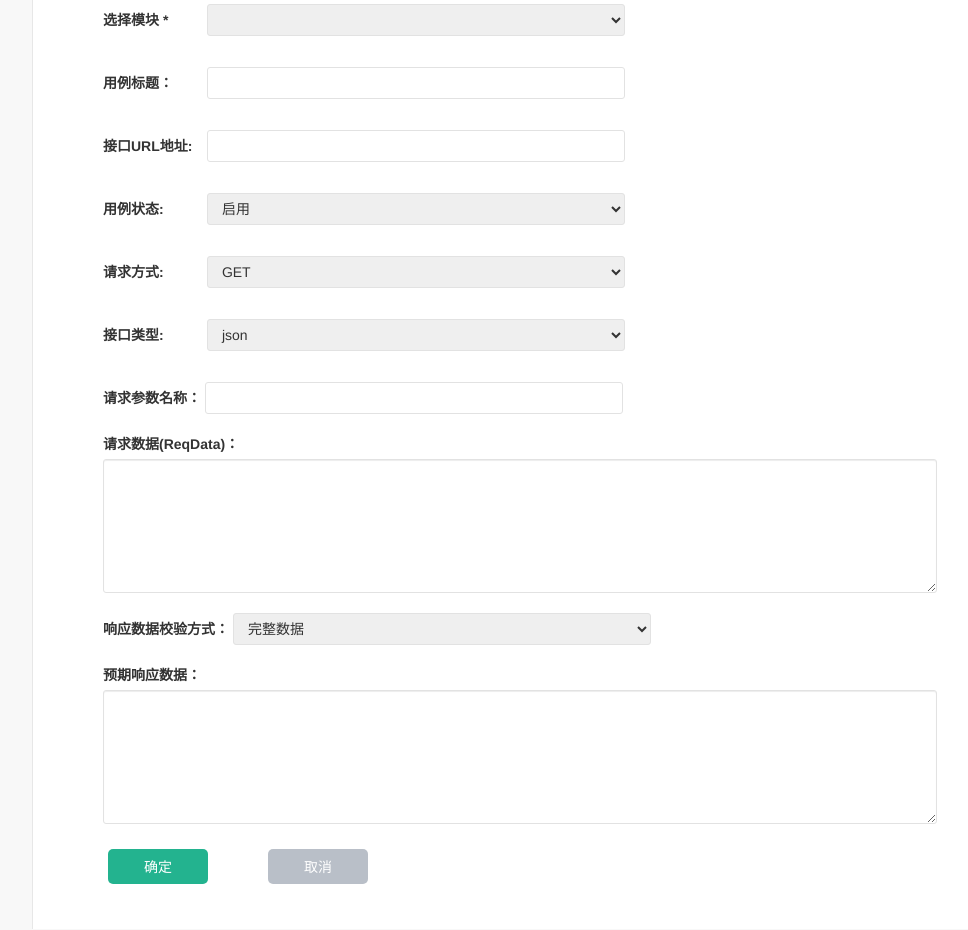
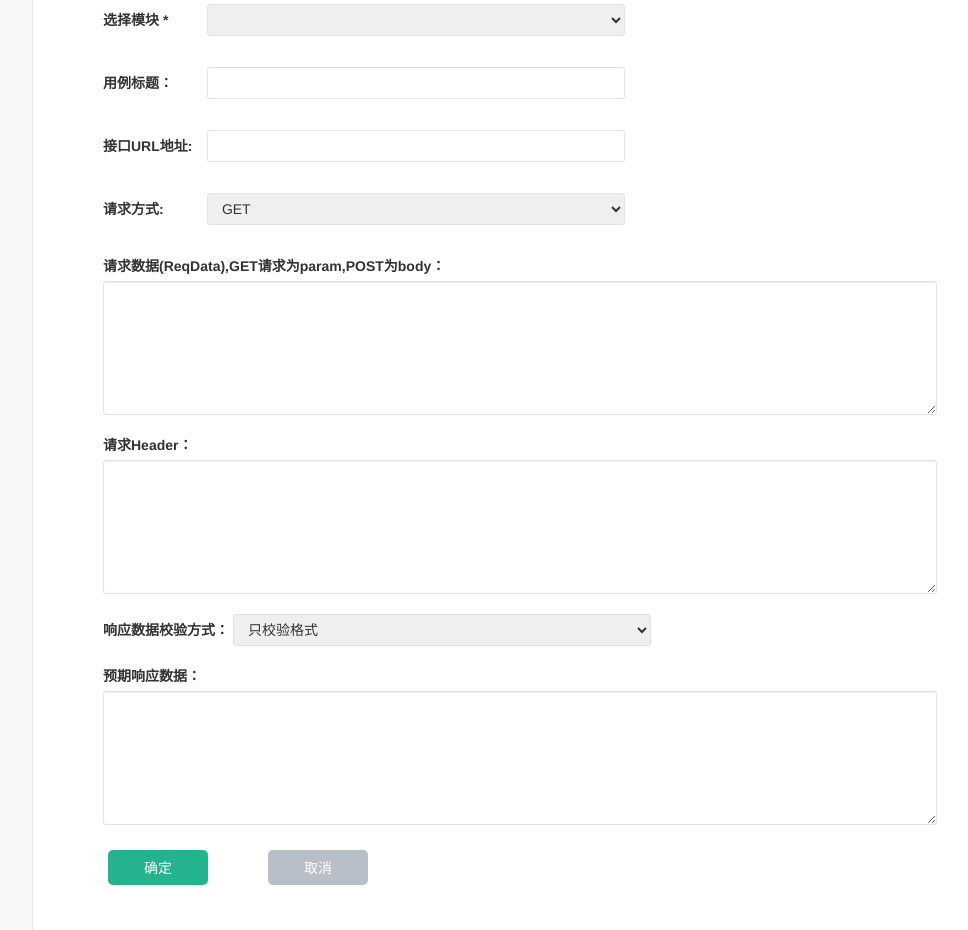
Before and after one commit to 954324919/autoPro, a Flask app: template templates/autotest/add_case.html in a window 1280 px wide. Shown: the part 331-1261 px from the top of the page, without its empty margins (218-1186 px from the left). Run offline with Flask 2, Linux system fonts and the light colour scheme; the template is opened without the code that fills it, so the values that code supplies are empty; some libraries are stand-ins or nearby versions.

Commit message:
添加增加case

```diff
--- a/manage.py
+++ b/manage.py
@@ -45,6 +45,7 @@ def root():
 @app.route('/add_inter')
 def add_inter():
     return render_template('autotest/add_case.html')
+
 @app.route('/inter_list')
 def inter_list():
     return render_template('autotest/api_zhdq.html')
--- a/templates/autotest/add_case.html
+++ b/templates/autotest/add_case.html
@@ -8,6 +8,29 @@
 {% block scripts %}
     {{ super() }}
     <script>
+    function add_case(){
+        //获取项目名称、版本名称、模块名称
+        var pro_name=$("#select-pro").val();
+        var ver_name=$("#select-ver").val();
+        var mod_name=$("#select-mod").val();
+        var case_name=$("#case_name").val();
+        var case_loc=$("#case_loc").val(); //用例URL地址
+        var case_method=$("#case_method").val(); //接口请求方式
+        var req_data=$("#req_data").val(); //请求参数
+        var req_header=$("#req_header").val();// 请求header
+        var case_assert_type=$("#case_assert_type").val(); //响应校验方式
+        var res_expect=$("#res_expect").val(); //响应预期结果
+        $.ajax({
+            url:'/api/post_inter',
+            data:{"pro_name":pro_name,"ver_name":ver_name,"mod_name":mod_name,"case_name":case_name
+            ,"case_loc":case_loc,"case_method":case_method,"req_data":req_data
+            ,"req_header":req_header,"case_assert_type":case_assert_type,"res_expect":res_expect},
+            type:'POST',
+            success:function(data){
+                alert(data);
+            }
+        });
+    }
     $.ajax({
         url:'/api/',
         dataType:"json",
@@ -15,13 +38,17 @@
             //接口中存在pro_info层级，所以循环这个
             for (var i=0;i<json.datas.pro_info.length;i++) {
                 {#alert(json.datas.pro_info[i].pro_name);#}
-                $("#select-pro").append("<option selected = \"selected\" value=1 >"+json.datas.pro_info[i].pro_name+"</option>");
+                var pro_name=json.datas.pro_info[i].pro_name;
+                $("#select-pro").append("<option selected = \"selected\" value="+pro_name+" >"+pro_name+"</option>");
             }
+
             for (var i=0;i<json.datas.ver_info.length;i++){
-                $("#select-ver").append("<option selected = \"selected\" value=1 >"+json.datas.ver_info[i].ver_name+"</option>");
+                var ver_name=json.datas.ver_info[i].ver_name;
+                $("#select-ver").append("<option selected = \"selected\" value="+ver_name+" >"+ver_name+"</option>");
             }
             for (var i=0;i<json.datas.mod_info.length;i++){
-                $("#select-mod").append("<option selected = \"selected\" value=1 >"+json.datas.mod_info[i].mod_name+"</option>");
+                var mod_name=json.datas.mod_info[i].mod_name;
+                $("#select-mod").append("<option selected = \"selected\" value="+mod_name+" >"+mod_name+"</option>");
             }
         }});
     </script>
@@ -52,64 +79,67 @@
     </div>
         <div class="form-item">
             <label class="form-label" for="">用例标题：</label>
-            <input class="form-input" id="case-name" type="text" />
+            <input class="form-input" id="case_name" type="text" />
         </div>
         <div class="form-item">
             <label class="form-label" for="">接口URL地址:</label>
-            <input class="form-input" id="case-name" type="text" />
+            <input class="form-input" id="case_loc" type="text" />
         </div>
+{#        <div class="form-item">#}
+{#            <label class="form-label" for="">用例状态:</label>#}
+{#            <select class="form-input" id="case-status">#}
+{#                <option selected = "selected" value=1 >启用</option>#}
+{#                <option  value=0 >禁用</option>#}
+{#            </select>#}
+{#        </div>#}
         <div class="form-item">
-            <label class="form-label" for="">用例状态:</label>
-            <select class="form-input" id="case-status">
-                <option selected = "selected" value=1 >启用</option>
-                <option  value=0 >禁用</option>
+            <label class="form-label" for="">请求方式:</label>
+            <select class="form-input" id="case_method">
+                <option selected = "selected" value="GET" >GET</option>
+                <option  value="POST" >POST</option>
+                <option  value="HEAD" >HEAD</option>
+                <option  value="PUT" >PUT</option>
+                <option  value="DELETE" >DELETE</option>
+                <option  value="OPTIONS" >OPTIONS</option>
             </select>
         </div>
-        <div class="form-item">
-            <label class="form-label" for="">请求方式:</label>
-            <select class="form-input" id="case-status">
-                <option selected = "selected" value=1 >GET</option>
-                <option  value=0 >POST</option>
-                <option  value=1 >HEAD</option>
-                <option  value=0 >PUT</option>
-                <option  value=0 >DELETE</option>
-                <option  value=0 >OPTIONS</option>
-            </select>
-        </div>
-        <div class="form-item">
-            <label class="form-label" for="">接口类型:</label>
-            <select class="form-input" id="case-status">
-                <option selected = "selected" value=1 >json</option>
-                <option  value=0 >key-value</option>
-                <option  value=1 >file</option>
-            </select>
-        </div>
+{#        <div class="form-item">#}
+{#            <label class="form-label" for="">接口类型:</label>#}
+{#            <select class="form-input" id="case-status">#}
+{#                <option selected = "selected" value=1 >json</option>#}
+{#                <option  value=0 >key-value</option>#}
+{#                <option  value=1 >file</option>#}
+{#            </select>#}
+{#        </div>#}
 {#        <div class="form-item">#}
 {#            <label class="form-label" for="" style="float: left;">用例描述：</label>#}
 {#            <textarea class="form-control form-area form-input" rows="4" id="case-desc" ></textarea>#}
 {#        </div>#}
     <div class="form-item add-api">
         <div class="api">
+{#            <div class="form-item">#}
+{#                <label>请求参数名称：</label>#}
+{#                <input class="form-input" id="case-name" type="text" />#}
+{#                </div>#}
             <div class="form-item">
-                <label>请求参数名称：</label>
-                <input class="form-input" id="case-name" type="text" />
-                </div>
+                <label>请求数据(ReqData),GET请求为param,POST为body：</label>
+                <textarea class="form-control form-area form-input" style="width: 834px" rows="6" name="req_data" id="req_data" ></textarea>
+            </div>
             <div class="form-item">
-                <label>请求数据(ReqData)：</label>
-                <textarea class="form-control form-area form-input" style="width: 834px" rows="6" name="req_data" ></textarea>
+                <label>请求Header：</label>
+                <textarea class="form-control form-area form-input" style="width: 834px" rows="6" name="req_header" id="req_header"></textarea>
             </div>
             <div class="form-item">
                 <label>响应数据校验方式：</label>
-                <select class="form-input" id="case-status">
-                    <option selected = "selected" value=1 >完整数据</option>
-                    <option  value=0 >只校验格式</option>
-                    <option  value=1 >校验key-value</option>
-                    <option  value=0 >数据库查询校验方式</option>
+                <select class="form-input" id="case_assert_type">
+                    <option selected="selected" value="只校验格式" >只校验格式</option>
+                    <option  value="校验key-value" >校验key-value</option>
+                    <option  value="数据库查询校验" >数据库查询校验方式</option>
                 </select>
             </div>
             <div class="form-item">
                 <label>预期响应数据：</label>
-                <textarea class="form-control form-area form-input" style="width: 834px" rows="6" name="req_data" ></textarea>
+                <textarea class="form-control form-area form-input" style="width: 834px" rows="6" name="res_expect" id="res_expect"></textarea>
             </div>
         </div>
     </div>
@@ -162,7 +192,7 @@
 
 
     <div class="my-modal-footer" style="float:left">
-        <input type="button" class="modal-btn modal-true-btn" id="case-submit-btn" value="确定"/>
+        <input type="button" class="modal-btn modal-true-btn" id="case-submit-btn" value="确定" onclick="add_case()"/>
         <input type="button" class="modal-btn modal-false-btn" id="case-cancel-btn" value="取消"/>
     </div>
     <!-- /.table-responsive -->
```
Also changed, not shown: mod/apiMod.py (+9 -1 lines), 1 other file.
